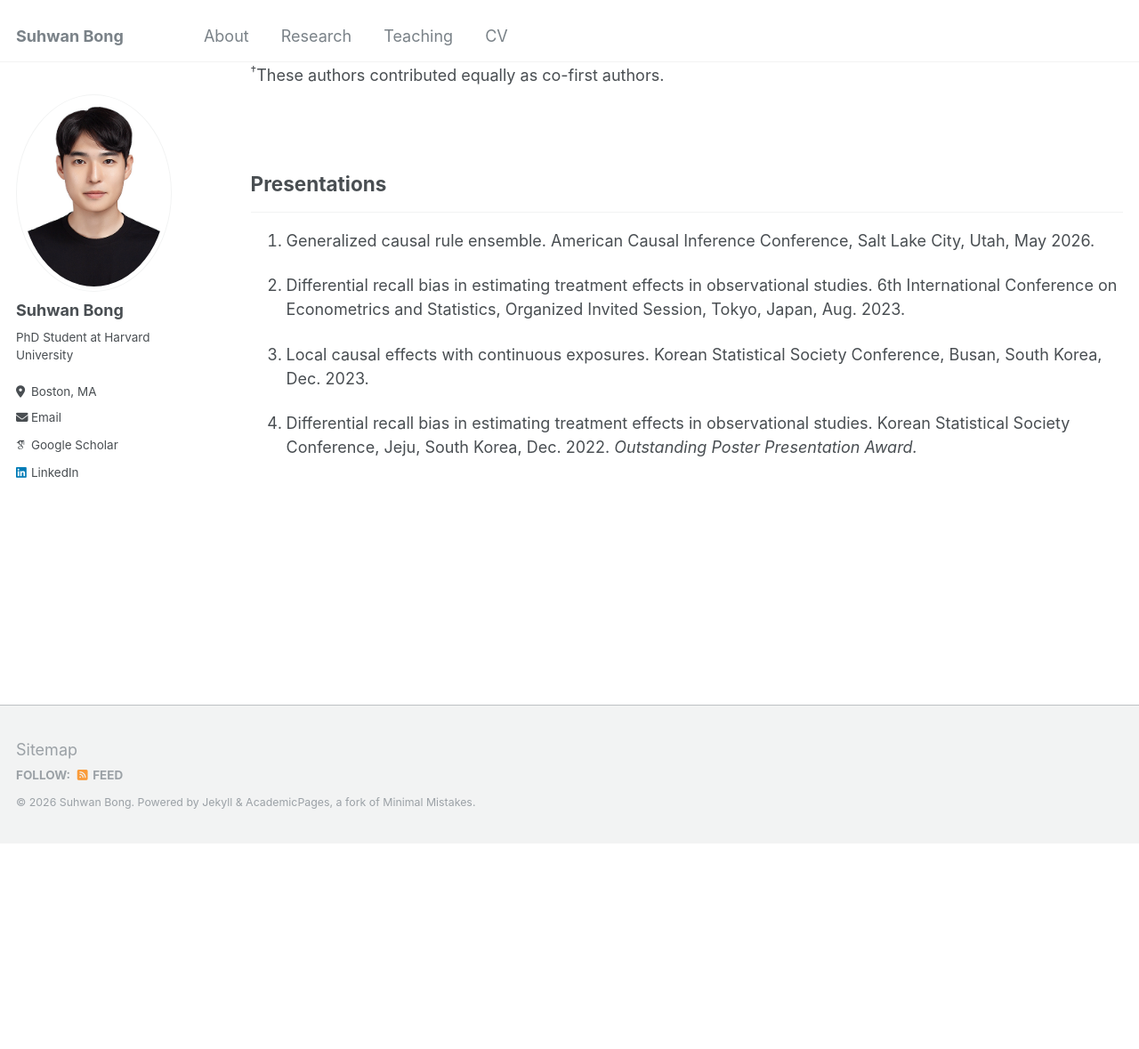
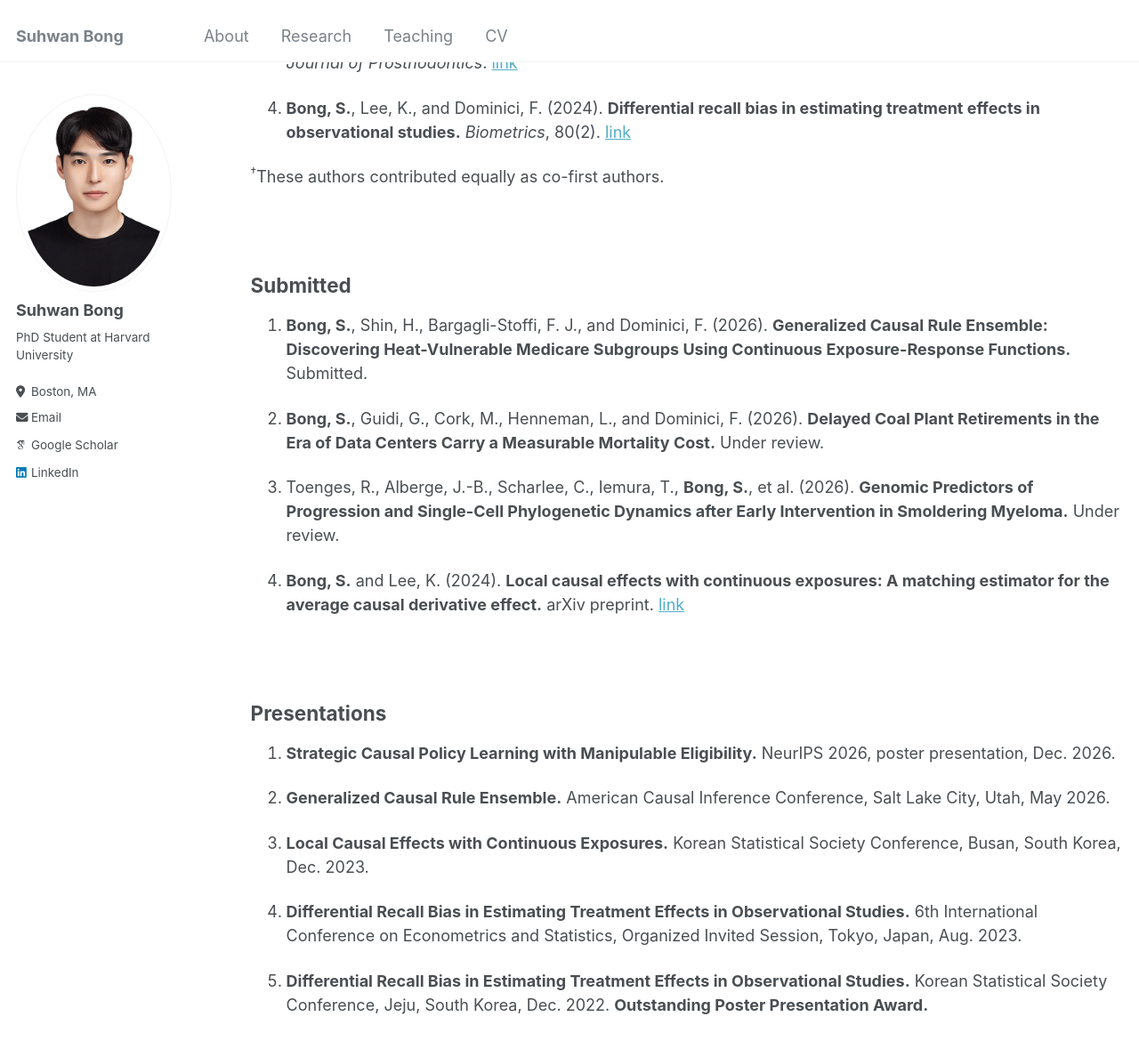
Before and after one commit to suhwanbong121/suhwanbong121.github.io, a Jekyll site: the page built from _pages/research.md, in a window 1280 px wide and 1400 px high, scrolled down 509 px. Shown: the top 1179 px of the window at 89% size. Built offline with Jekyll 4.4.1, drawn with Linux system fonts in a browser that asks for light colours; some web fonts are replaced; before the commit the page ends 1456 px from its top, so only the background shows below that; some of the changed text lies outside the part shown.

Commit message:
Updated CV

```diff
--- a/_pages/research.md
+++ b/_pages/research.md
@@ -5,15 +5,27 @@ permalink: /research/
 author_profile: true
 ---
 
-## Publications
+---
+layout: archive
+title: "Research"
+permalink: /research/
+author_profile: true
+---
 
-------
+---
+layout: archive
+title: "Research"
+permalink: /research/
+author_profile: true
+---
+
+## Published & Accepted
+
+1. **Bong, S.** (2026). **Strategic Causal Policy Learning with Manipulable Eligibility.** *Advances in Neural Information Processing Systems 39 (NeurIPS 2026).* Accepted (poster).
 
 1. Eun, Y.<sup>†</sup>, **Bong, S.<sup>†</sup>**, Koh, H. Y., Trousdale, R. K., Cho, Y. M., Jang, Y., and Lee, S.-T. (2026). **Semaglutide and risk of adult-onset seizure: A target trial emulation.** *Neurology*, 107(1). [link][seizure]
 
 1. Lopez, D., Cao, H., **Bong, S.**, Lee, J. D., Lee, J.-H., and Lee, S. J. (2026). **Early changes in interproximal contact and tactile sensitivity around implant-supported restorations: An 18-month prospective study.** *Journal of Prosthodontics*. [link][implant]
-
-1. **Bong, S.** and Lee, K. (2024). **Local causal effects with continuous exposures: A matching estimator for the average causal derivative effect.** *arXiv preprint*. [link][local]
 
 1. **Bong, S.**, Lee, K., and Dominici, F. (2024). **Differential recall bias in estimating treatment effects in observational studies.** *Biometrics*, 80(2). [link][recall]
 
@@ -21,18 +33,29 @@ author_profile: true
 
 <br>
 
+## Submitted
+
+1. **Bong, S.**, Shin, H., Bargagli-Stoffi, F. J., and Dominici, F. (2026). **Generalized Causal Rule Ensemble: Discovering Heat-Vulnerable Medicare Subgroups Using Continuous Exposure-Response Functions.** Submitted.
+
+1. **Bong, S.**, Guidi, G., Cork, M., Henneman, L., and Dominici, F. (2026). **Delayed Coal Plant Retirements in the Era of Data Centers Carry a Measurable Mortality Cost.** Under review.
+
+1. Toenges, R., Alberge, J.-B., Scharlee, C., Iemura, T., **Bong, S.**, et al. (2026). **Genomic Predictors of Progression and Single-Cell Phylogenetic Dynamics after Early Intervention in Smoldering Myeloma.** Under review.
+
+1. **Bong, S.** and Lee, K. (2024). **Local causal effects with continuous exposures: A matching estimator for the average causal derivative effect.** arXiv preprint. [link][local]
+
+<br>
+
 ## Presentations
 
-------
+1. **Strategic Causal Policy Learning with Manipulable Eligibility.** NeurIPS 2026, poster presentation, Dec. 2026.
 
-1. Generalized causal rule ensemble. American Causal Inference Conference, Salt Lake City, Utah, May 2026.
+1. **Generalized Causal Rule Ensemble.** American Causal Inference Conference, Salt Lake City, Utah, May 2026.
 
-1. Differential recall bias in estimating treatment effects in observational studies. 6th International Conference on Econometrics and Statistics, Organized Invited Session, Tokyo, Japan, Aug. 2023.
+1. **Local Causal Effects with Continuous Exposures.** Korean Statistical Society Conference, Busan, South Korea, Dec. 2023.
 
-1. Local causal effects with continuous exposures. Korean Statistical Society Conference, Busan, South Korea, Dec. 2023.
+1. **Differential Recall Bias in Estimating Treatment Effects in Observational Studies.** 6th International Conference on Econometrics and Statistics, Organized Invited Session, Tokyo, Japan, Aug. 2023.
 
-1. Differential recall bias in estimating treatment effects in observational studies. Korean Statistical Society Conference, Jeju, South Korea, Dec. 2022. *Outstanding Poster Presentation Award.*
-
+1. **Differential Recall Bias in Estimating Treatment Effects in Observational Studies.** Korean Statistical Society Conference, Jeju, South Korea, Dec. 2022. **Outstanding Poster Presentation Award.**
 
 [seizure]: https://doi.org/10.1212/WNL.0000000000218174
 
```
Also changed, not shown: _pages/about.md (+3 -13 lines), 2 other files.
